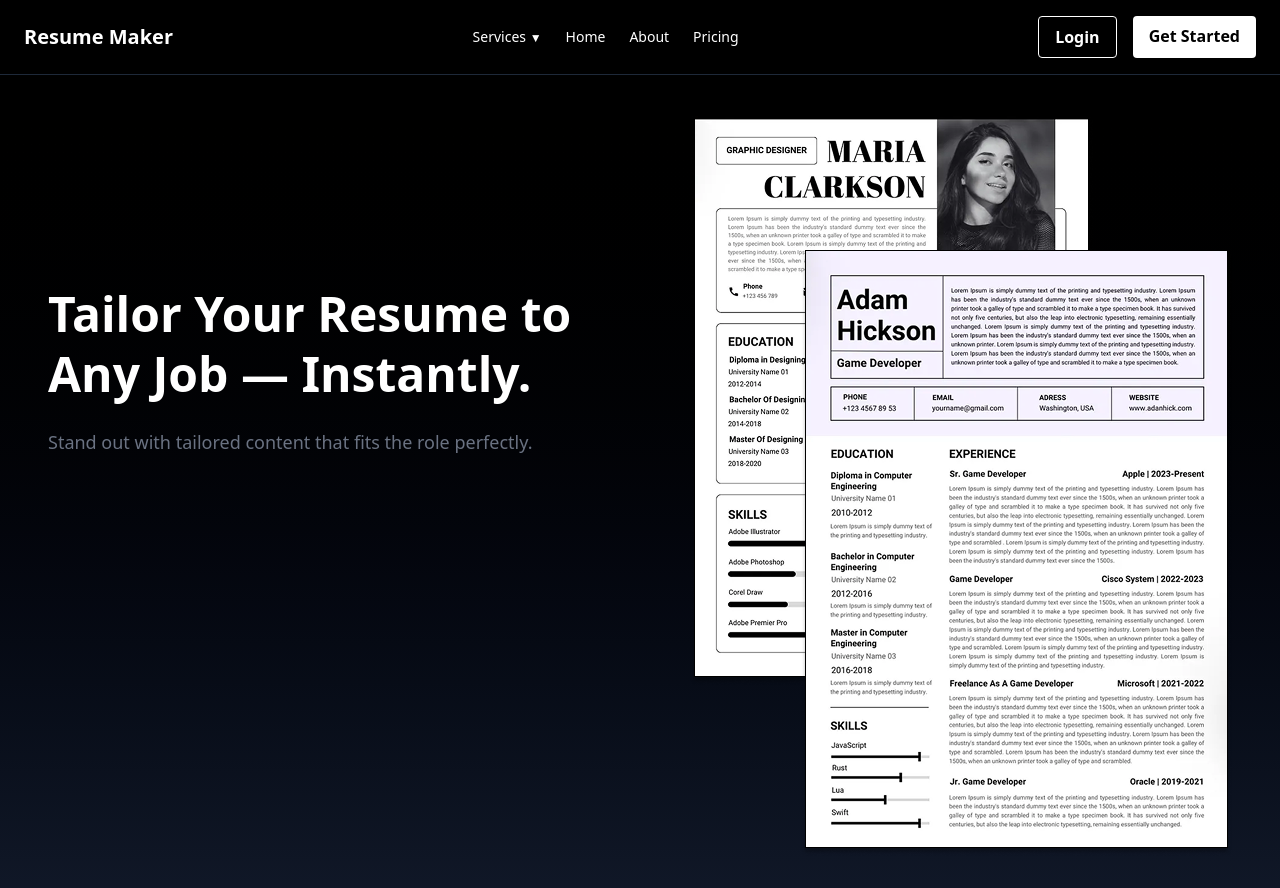
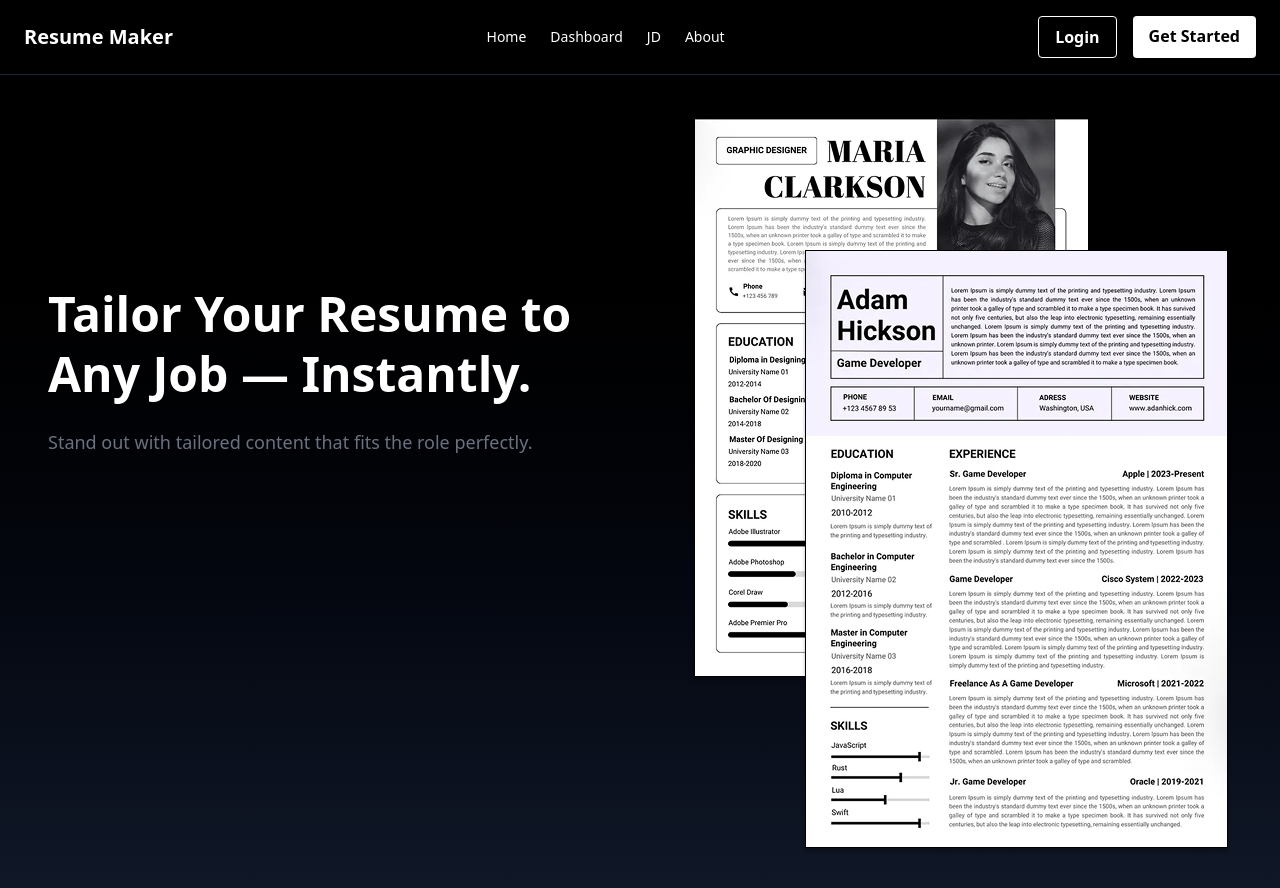
Before and after one commit to harikrishnan-git/Resume_maker, a React (Vite) app: page / in a window 1280 px wide. Shown: the top 888 px of the page. Built offline with nearby package versions, Linux system fonts and the light colour scheme.

Commit message:
Installed axios and added dashboard link to navbar

```diff
--- a/src/Components/Navbar.jsx
+++ b/src/Components/Navbar.jsx
@@ -5,7 +5,7 @@ import { useLocation } from "react-router-dom";
 export default function Header() {
   const [menuOpen, setMenuOpen] = useState(false);
   const location = useLocation();
-  const isHomePage = location.pathname==="/";
+  const isHomePage = location.pathname === "/";
   const isLoginPage = location.pathname === "/login";
   const isRegister = location.pathname === "/register";
 
@@ -46,22 +46,17 @@ export default function Header() {
 
         {/* Center Links (Hidden on mobile) */}
         <nav className="hidden md:flex space-x-6 text-sm font-medium text-white">
-          <Link to="/services" className="hover:text-gray-400">
-            Services <span className="text-xs">▼</span>
-          </Link>
           <Link to="/" className="hover:text-gray-400">
             Home
           </Link>
+          <Link to="/dashboard" className="hover:text-gray-400">
+            Dashboard
+          </Link>
+          <Link to="/jd" className="hover:text-gray-400">
+            JD
+          </Link>
           <Link to="/about" className="hover:text-gray-400">
             About
-          </Link>
-          {!isHomePage && !isLoginPage && !isRegister &&(
-            <Link to="/jd" className="hover:text-gray-400">
-            JD
-          </Link>
-          )}
-          <Link to="/pricing" className="hover:text-gray-400">
-            Pricing
           </Link>
         </nav>
 
```
